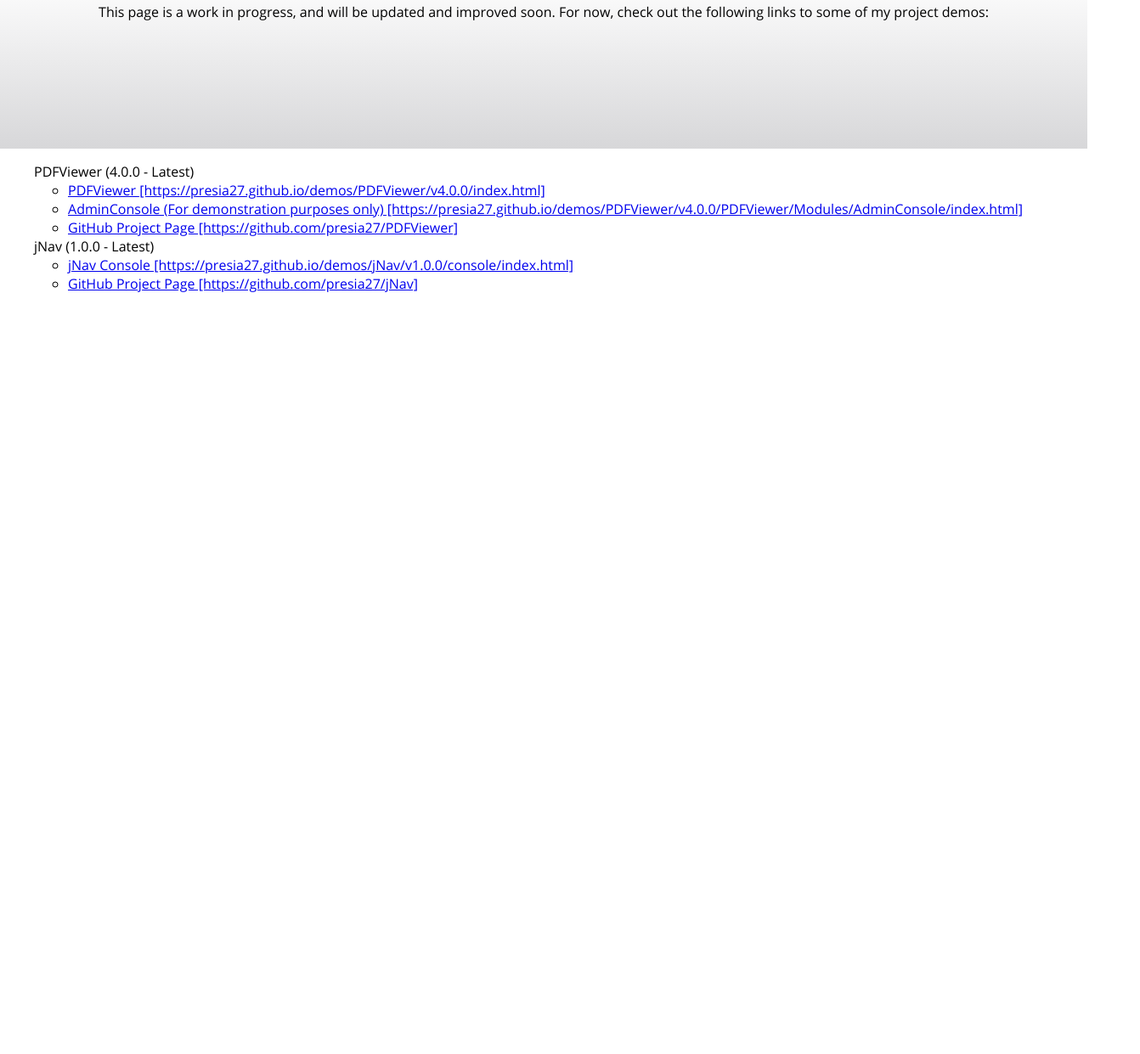
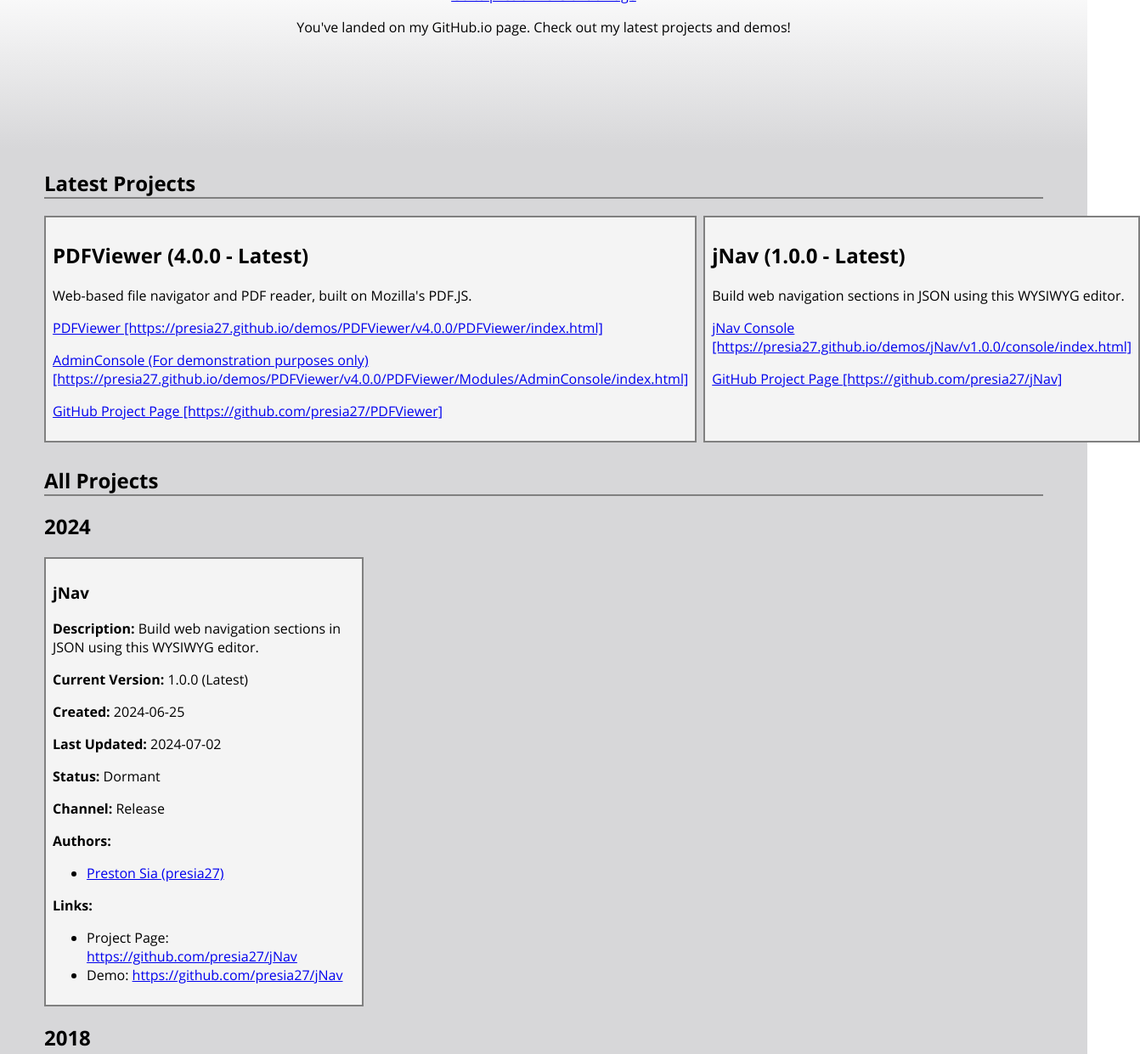
Before and after one commit to presia27/presia27.github.io, a plain HTML site: page index.html in a window 1280 px wide. Shown: the part 311-1552 px from the top of the page at 85% size, 1342 px wide, since content can reach past the window. Before the commit the page ends 800 px from the top, so only its background shows below. Drawn offline with Linux system fonts and the light colour scheme.

Commit message:
Update links and styling

```diff
--- a/index.html
+++ b/index.html
@@ -76,7 +76,7 @@
                             </div>
                         </a>
 
-                        <a href="" aria-label="All Projects">
+                        <a href="#allProjects" aria-label="All Projects">
                             <div class="aaaNavLink">
                                 All Projects
                             </div>
@@ -106,54 +106,118 @@
                         <a href="https://github.com/presia27/">Go to presia27's GitHub Page</a>
                     </p>
                     <p>
-                        This page is a work in progress, and will be updated and improved soon. For now,
-                        check out the following links to some of my project demos:
+                        You've landed on my GitHub.io page. Check out my latest projects and demos!
                     </p>
                 </div>
             </div>
         </section>
 
-        <ul style="list-style-type: none;">
-            <li>
+        <section>
+            <div class="aaaCardSection">
+                <div class="aaaCardHeader">
+                    <h1>Latest Projects</h1>
+                </div>
 
-                PDFViewer (4.0.0 - Latest)
-                <ul>
-                    <li>
-                        <a href="demos/PDFViewer/v4.0.0/PDFViewer/index.html">
-                            PDFViewer  [https://presia27.github.io/demos/PDFViewer/v4.0.0/index.html]
+                <div class="aaaCardWrap">
+                    <div class="aaaCard">
+                        <h2>PDFViewer (4.0.0 - Latest)</h2>
+                        <p>
+                            Web-based file navigator and PDF reader, built on Mozilla's PDF.JS.
+                        </p>
+                        <p>
+                            <a href="https://presia27.github.io/demos/PDFViewer/v4.0.0/PDFViewer/index.html">
+                                PDFViewer  [https://presia27.github.io/demos/PDFViewer/v4.0.0/PDFViewer/index.html]
                             </a>
-                    </li>
-                    <li>
-                        <a href="demos/PDFViewer/v4.0.0/PDFViewer/Modules/AdminConsole/index.html">
+                        </p>
+                        <p>
+                            <a href="https://presia27.github.io/demos/PDFViewer/v4.0.0/PDFViewer/Modules/AdminConsole/index.html">
                                 AdminConsole (For demonstration purposes only)  [https://presia27.github.io/demos/PDFViewer/v4.0.0/PDFViewer/Modules/AdminConsole/index.html]
                             </a>
-                    </li>
-                    <li>
+                        </p>
+                        <p>
                             <a href="https://github.com/presia27/PDFViewer">
                                 GitHub Project Page  [https://github.com/presia27/PDFViewer]
                             </a>
-                    </li>
-                </ul>
+                        </p>
+                    </div>
 
-            </li>
-
-            <li>
-
-                jNav (1.0.0 - Latest)
-                <ul>
-                    <li>
+                    <div class="aaaCard">
+                        <h2>jNav (1.0.0 - Latest)</h2>
+                        <p>
+                            Build web navigation sections in JSON using this WYSIWYG editor.
+                        </p>
+                        <p>
                             <a href="https://presia27.github.io/demos/jNav/v1.0.0/console/index.html">
                                 jNav Console [https://presia27.github.io/demos/jNav/v1.0.0/console/index.html]
                             </a>
-                    </li>
-                    <li>
+                        </p>
+                        <p>
                             <a href="https://github.com/presia27/jNav">
                                 GitHub Project Page [https://github.com/presia27/jNav]
                             </a>
-                    </li>
+                        </p>
+                    </div>
+                </div>
+
+            </div>
+        </section>
+
+        <section>
+            <div class="aaaCardSection">
+                <div class="aaaCardHeader">
+                    <a name="allProjects"></a>
+                    <h1>All Projects</h1>
+                </div>
+
+                <div class="bbbCardSection">
+                    <h2>2024</h2>
+                    <div class="bbbCardWrap">
+
+                        <div class="bbbCard">
+                            <h3>jNav</h3>
+                            <p><b>Description:</b> Build web navigation sections in JSON using this WYSIWYG editor.</p>
+                            <p><b>Current Version:</b> 1.0.0 (Latest)</p>
+                            <p><b>Created:</b> 2024-06-25</p>
+                            <p><b>Last Updated:</b> 2024-07-02</p>
+                            <p><b>Status:</b> Dormant</p>
+                            <p><b>Channel:</b> Release</p>
+                            <p><b>Authors:</b></p>
+                            <ul>
+                                <li><a href="https://github.com/presia27/">Preston Sia (presia27)</a></li>
                             </ul>
-            </li>
+                            <p><b>Links:</b></p>
+                            <ul>
+                                <li>Project Page: <a href="https://github.com/presia27/jNav">https://github.com/presia27/jNav</a></li>
+                                <li>Demo: <a href="https://github.com/presia27/jNav">https://github.com/presia27/jNav</a></li>
                             </ul>
+                        </div>
+                    </div>
+
+                    <h2>2018</h2>
+                    <div class="bbbCardWrap">
+                        <div class="bbbCard">
+                            <h3>PDFViewer (4.0.0 - Latest)</h3>
+                            <p><b>Description:</b> Web-based file navigator and PDF reader, built on Mozilla's PDF.JS.</p>
+                            <p><b>Current Version:</b> 4.0.0 (Latest)</p>
+                            <p><b>Created:</b> 2018 (exact date unknown)</p>
+                            <p><b>Last Updated:</b> 2024-04-21</p>
+                            <p><b>Status:</b> Dormant</p>
+                            <p><b>Channel:</b> Release</p>
+                            <p><b>Authors:</b></p>
+                            <ul>
+                                <li><a href="https://github.com/presia27/">Preston Sia (presia27)</a></li>
+                            </ul>
+                            <p><b>Links:</b></p>
+                            <ul>
+                                <li>Project Page: <a href="https://github.com/presia27/PDFViewer">https://github.com/presia27/PDFViewer</a></li>
+                                <li>Demo (viewer): <a href="https://presia27.github.io/demos/PDFViewer/v4.0.0/PDFViewer/index.html">https://presia27.github.io/demos/PDFViewer/v4.0.0/PDFViewer/index.html</a></li>
+                                <li>Demo (AdminConsole): <a href="https://presia27.github.io/demos/PDFViewer/v4.0.0/PDFViewer/Modules/AdminConsole/index.html">https://presia27.github.io/demos/PDFViewer/v4.0.0/PDFViewer/Modules/AdminConsole/index.html</a></li>
+                            </ul>
+                        </div>
+                    </div>
+                </div>
+            </div>
+        </section>
 
         <!-- Scripts -->
         <script src="js/global.js"></script>
--- a/style/global.css
+++ b/style/global.css
@@ -116,7 +116,49 @@
     font-size: 24px;
 }
 
+/* Cards */
+.aaaCardSection {
+    background-color: #d7d7d9;
+    padding: 4px;
+}
+
+.aaaCardHeader h1 {
+    border-bottom: 2px solid grey;
+}
+
+.aaaCardWrap, .aaaCardHeader, .bbbCardSection {
+    margin-left: 48px;
+    margin-right: 48px;
+}
+
+.aaaCardWrap {
+    display: flex;
+    gap: 8px;
+}
+
+.aaaCard {
+    background-color: #f4f4f4;
+    border: 2px solid grey;
+    padding: 8px;
+    flex-basis: 50%;
+}
+
+.bbbCardWrap {
+    display: grid;
+    grid-template-columns: 32% 32% 32%;
+}
+
+.bbbCard {
+    background-color: #f4f4f4;
+    border: 2px solid grey;
+    padding: 8px;
+}
+
+
+/***Mobile Friendly***/
+
 @media(max-width: 640px) {
+    /* mobile menu */
     .aaaNavMobileBtn {
         display: initial;
     }
@@ -149,4 +191,9 @@
     .aaaMobileMenuAnimate {
         right: 0;
     }
+
+    /* Change flex direction on cards */
+    .aaaCardWrap {
+        flex-direction: column;
+    }
 }
--- a/style/index.css
+++ b/style/index.css
@@ -24,3 +24,8 @@
 
     text-align: center;
 }
+
+.mainBanner h1 {
+    font-weight: 800;
+    font-size: 36px;
+}
```
Lines whose indentation alone changed are shown as unchanged.
